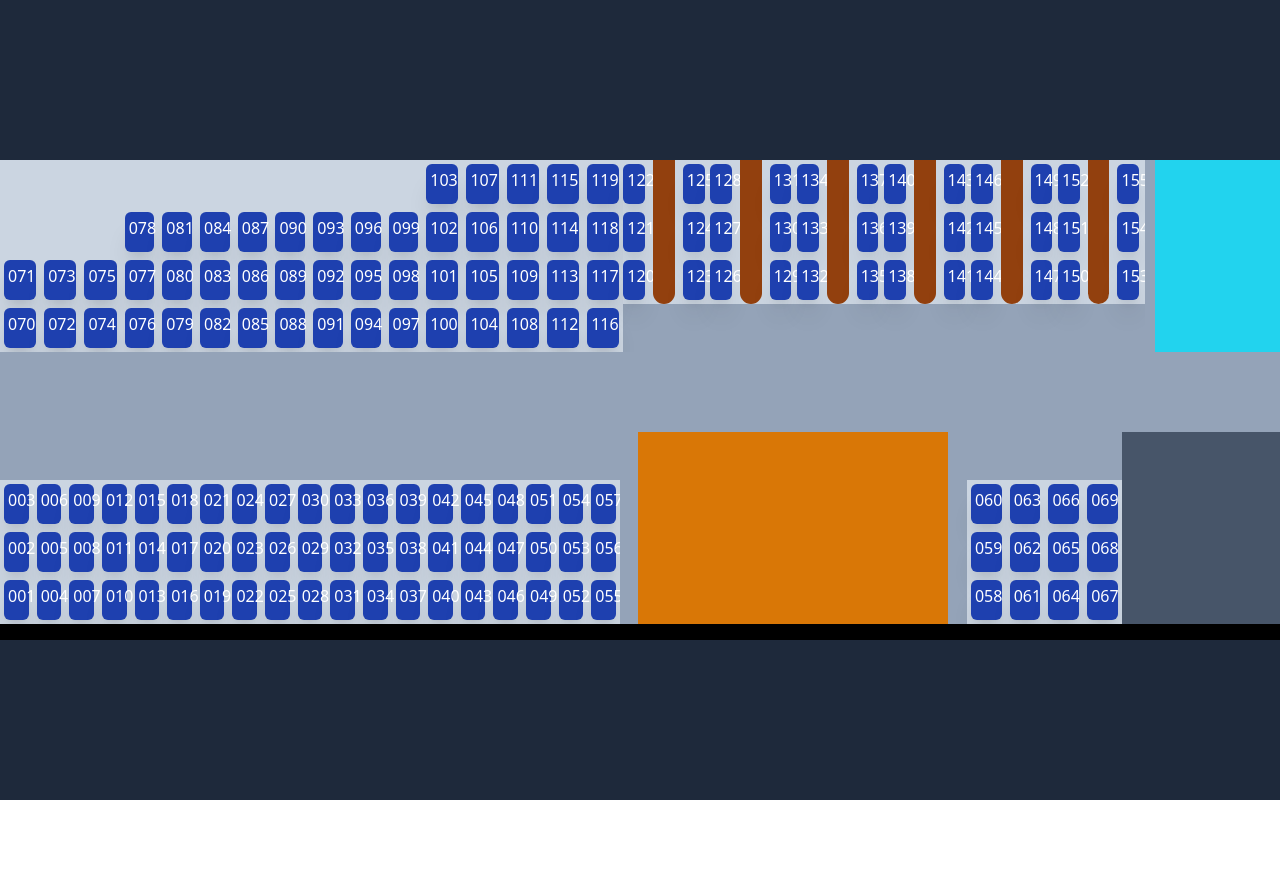
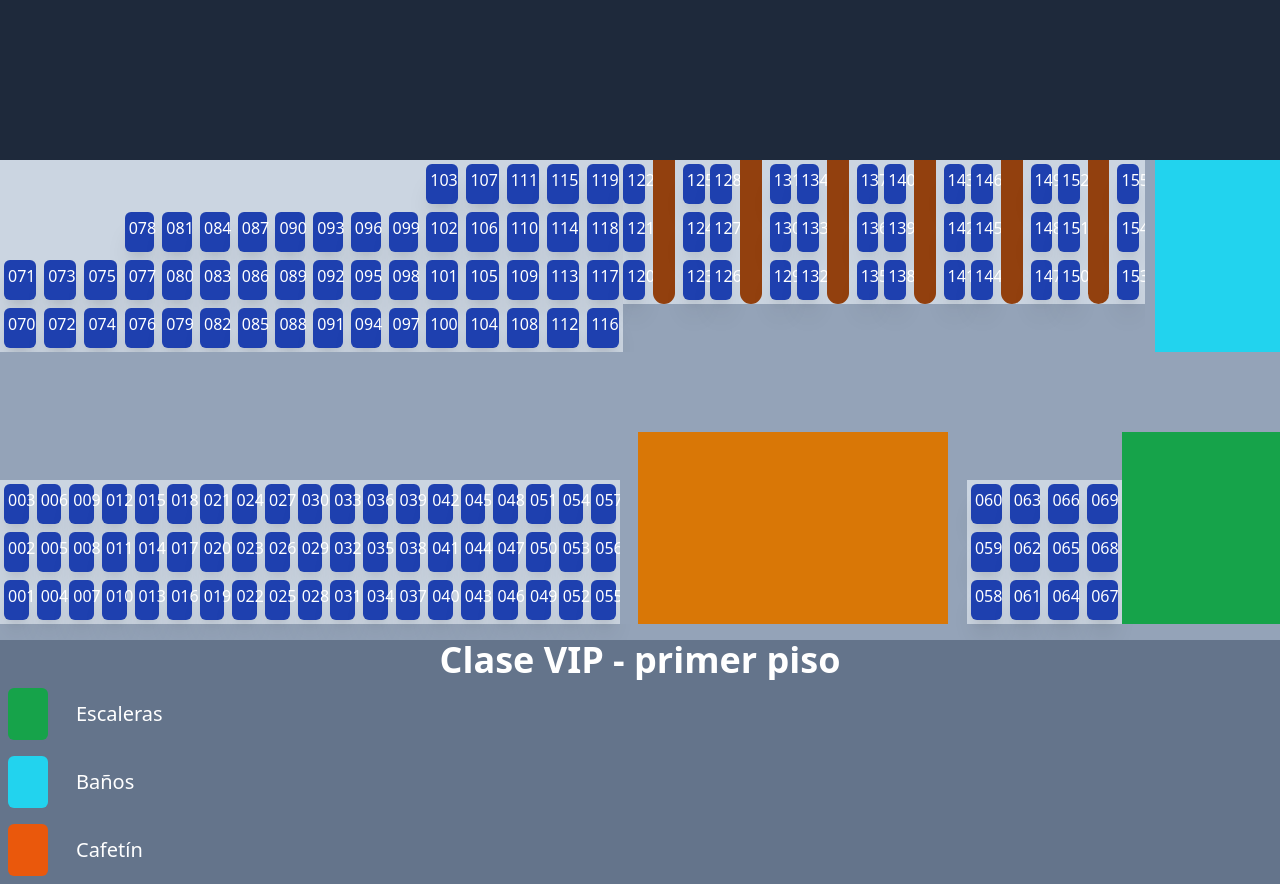
Before and after one commit to Tony-bytes-0/mapas_asientos_najibito, a website: page src/don.nasib.main.html in a window 1280 px wide. Before the commit the page ends 800 px from the top, so only its background shows below. Drawn offline with Linux system fonts and the light colour scheme.

Commit message:
leyenda de clase VIP Don Nasib

```diff
--- a/src/don.nasib.main.html
+++ b/src/don.nasib.main.html
@@ -12,7 +12,7 @@
     <div class="flex flex-col bg-slate-400 h-screen w-screen text-white">
       <div class="flex flex-row h-1/5 bg-slate-800" id="upperContainer"></div>
 
-      <div class="flex flex-col h-3/5 bg-black" id="main">
+      <div class="flex flex-col h-3/5 " id="main">
         <div class="flex flex-row h-2/5 w-full bg-slate-400 items-start">
           <div class="flex flex-row bg-slate-300 h-full w-3/5 items-end">
             <div class="flex flex-col h-3/6 w-1/5" >
@@ -62,11 +62,28 @@
             <div class="flex fle-row h-1/3 w-full" id="mainSeats3"></div>
           </div>
 
-          <div class="flex bg-slate-600 h-full w-[17%]"></div>
+          <div class="flex bg-green-600 h-full w-[17%]"></div>
         </div>
       </div>
 
-      <div class="flex flex-row h-1/5 bg-slate-800" id="leyenda"></div>
+      <div class="flex flex-col h-1/5 bg-slate-800" id="leyenda">
+        <div class="flex flex-row bg-slate-500 w-full items-center justify-center">
+          <div class="flex text-4xl " > <b>Clase VIP - primer piso</b></div>
+      </div>
+        <div class="flex flex-row bg-slate-500 w-full ">
+          <div class="flex m-2 p-5 rounded-md bg-green-600 "></div>
+          <div class="flex m-5 text-xl">Escaleras</div>
+      </div>
+      <div class="flex flex-row bg-slate-500 w-full">
+          <div class="flex m-2 p-5 rounded-md bg-cyan-400"></div>
+          <div class="flex m-5 text-xl">Baños</div>
+      </div>
+      <div class="flex flex-row bg-slate-500 w-full">
+          <div class="flex m-2 p-5 rounded-md bg-orange-600"></div>
+          <div class="flex m-5 text-xl">Cafetín</div>
+      </div>
+
+      </div>
     </div>
     <script src="./don.nasib.scripts/main.js" async defer></script>
   </body>
```
Also changed, not shown: src/output.css.
